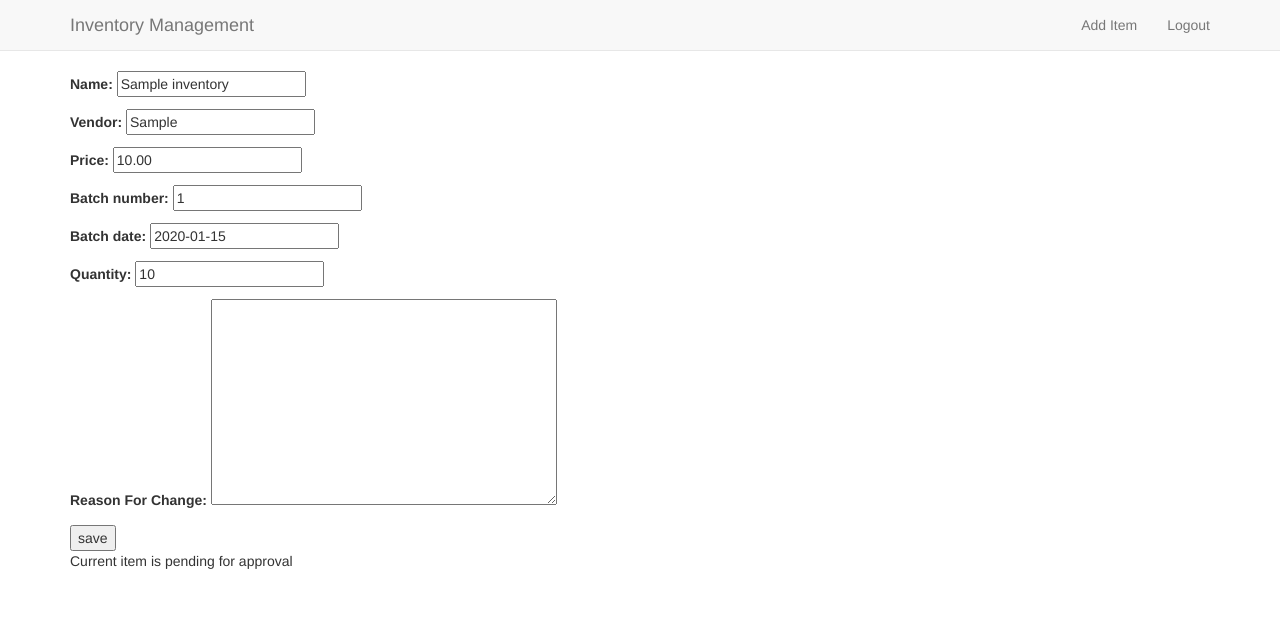
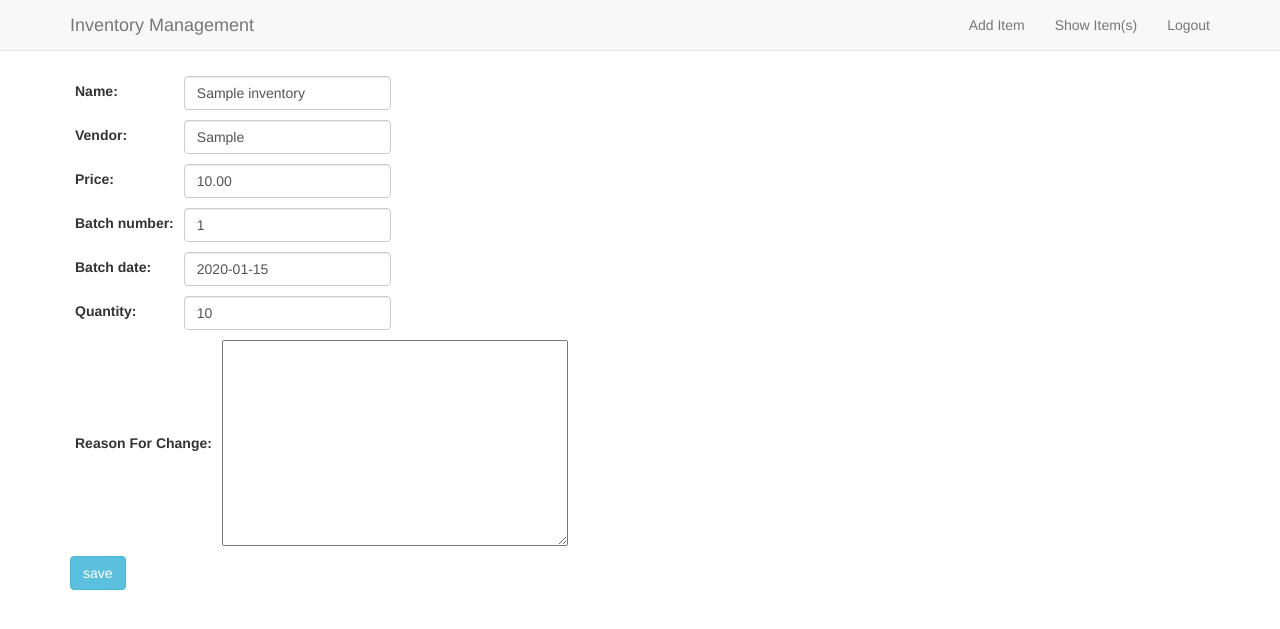
Before and after one commit to skdehuri/inventory-management, a Django app: page /item/edit/1 in a window 1280 px wide. Shown: the top 629 px of the page. Run offline with Django 3.2, Linux system fonts and the light colour scheme; a user stored in the database is signed in; tables that the repository leaves empty hold one stand-in row (values such as "Sample post"); lists and menus that the app fills with data are empty; some libraries are stand-ins or nearby versions.

Commit message:
Few UI changes

```diff
--- a/src/inventory/forms.py
+++ b/src/inventory/forms.py
@@ -5,11 +5,13 @@ from user.models import ApprovalRequests
 
 
 class InventoryForm(forms.ModelForm):
-    name = forms.CharField(widget=forms.TextInput(attrs={'required': True}))
-    vendor = forms.CharField()
-    price = forms.NumberInput()
-    batch_number = forms.NumberInput()
-    batch_date = forms.CharField(widget=forms.DateInput(format="%Y-%m-%d", attrs={'placeholder': 'YYYY-MM-DD'}))
+    name = forms.CharField(widget=forms.TextInput(attrs={'required': True, 'class': 'form-control'}))
+    vendor = forms.CharField(widget=forms.TextInput(attrs={'class': 'form-control'}))
+    price = forms.DecimalField(widget=forms.NumberInput(attrs={'class': 'form-control'}))
+    batch_number = forms.IntegerField(widget=forms.NumberInput(attrs={'class': 'form-control'}))
+    batch_date = forms.CharField(widget=forms.DateInput(format="%Y-%m-%d", attrs={'placeholder': 'YYYY-MM-DD',
+                                                                                  'class': 'form-control'}))
+    quantity = forms.IntegerField(widget=forms.NumberInput(attrs={'class': 'form-control'}))
 
     class Meta:
         model = Inventory
@@ -17,7 +19,7 @@ class InventoryForm(forms.ModelForm):
 
 
 class ApprovalReasonForm(forms.ModelForm):
-    reason = forms.Textarea(attrs={'required': True})
+    reason = forms.Textarea(attrs={'required': True, 'class': 'form-control'})
 
     class Meta:
         model = ApprovalRequests
--- a/src/inventory/views.py
+++ b/src/inventory/views.py
@@ -60,7 +60,7 @@ def add_item(request):
 @login_required
 def edit_item(request, item_id):
     """
-    Function used to add item in the inventory
+    Function used to edit item in the inventory
     :param request: request received from web server
     :param item_id: current item id
     :return: renders home if success
@@ -115,7 +115,7 @@ def delete_item(request, item_id):
 @login_required
 def approve_item(request, item_id):
     """
-    Function used to delete item in the inventory
+    Function used to approve item in the inventory
     :param request: request received from web server
     :param item_id: current item id
     :return: renders home if success
@@ -140,6 +140,14 @@ def approve_item(request, item_id):
 
 @login_required
 def pending_approvals(request):
-    items = ApprovalRequests.objects.filter(status=ApprovalRequests.PENDING).select_related('inventory',
-                                                                                            'requested_user')
-    return render(request, 'pending-approvals.html', {'items': items})
+    """
+    Function to show pending approvals
+    :param request: request received from web server
+    :return: list of approval requests
+    """
+    try:
+        items = ApprovalRequests.objects.filter(status=ApprovalRequests.PENDING).select_related('inventory',
+                                                                                                'requested_user')
+        return render(request, 'pending-approvals.html', {'items': items})
+    except Exception as e:
+        return HttpResponse("Something went wrong")
--- a/src/templates/base.html
+++ b/src/templates/base.html
@@ -5,20 +5,25 @@
     <title>{% block title %}Inventory{% endblock %}</title>
     <link rel="stylesheet" href="https://maxcdn.bootstrapcdn.com/bootstrap/3.3.7/css/bootstrap.min.css">
     <style>
-    table {
+    table.grid {
         font-family: Verdana, Geneva, Tahoma, sans-serif;
         border-collapse: collapse;
         width: 100%;
     }
 
-    td, th {
+    table.grid td, table.grid th {
         border: 1px solid #dddddd;
         text-align: left;
         padding: 8px;
     }
 
-    tr:nth-child(even) {
+    table.grid tr:nth-child(even) {
         background-color: #dddddd;
+    }
+
+    table.form td, table.form th {
+        text-align: left;
+        padding: 5px;
     }
   </style>
 </head>
@@ -30,6 +35,7 @@
         </ul>
         <ul class="nav navbar-nav navbar-right">
             <li><a class="navbar-link" href="{% url 'add_item' %}">Add Item</a></li>
+            <li><a class="navbar-link" href="{% url 'home' %}">Show Item(s)</a></li>
             {% if user.is_authenticated %}
             <li><a href="{% url 'logout' %}">Logout</a></li>
             {% else %}
--- a/src/templates/inventory.html
+++ b/src/templates/inventory.html
@@ -4,25 +4,29 @@
 {% if item %}
 <form method="post" action="{% url 'edit_item' item.id %}">
     {% csrf_token %}
-    {{form.as_p}}
+    <table class="form">
+        {{form}}
+    </table>
     {% if not is_store_manager %}
-        {{approval_form.as_p}}
+    <table class="form">
+        {{approval_form}}
+    </table>
     {% endif %}
     {% if is_store_manager or item.status == 2 %}
-        <input type="submit" name="" value="save">
+        <input type="submit" class="btn btn-info" name="save" value="save">
     {% endif %}
-    {% if not is_store_manager or item.status == 1 %}
+    {% if not is_store_manager and item.status == 1 %}
         <p>Current item is pending for approval</p>
     {% endif %}
 </form>
 {% else %}
 <form method="post" action="{% url 'add_item' %}">
     {% csrf_token %}
-    {{form.as_p}}
+    {{form}}
     {% if not is_store_manager %}
         {{approval_form.as_p}}
     {% endif %}
-    <input type="submit" name="" value="save">
+    <input type="submit" class="btn btn-info btn-sm" name="save" value="save">
 </form>
 {% endif %}
 
```
Also changed, not shown: src/templates/home.html (+12 -2 lines), src/templates/pending-approvals.html (+6 -2 lines). Lines whose indentation alone changed are shown as unchanged.
